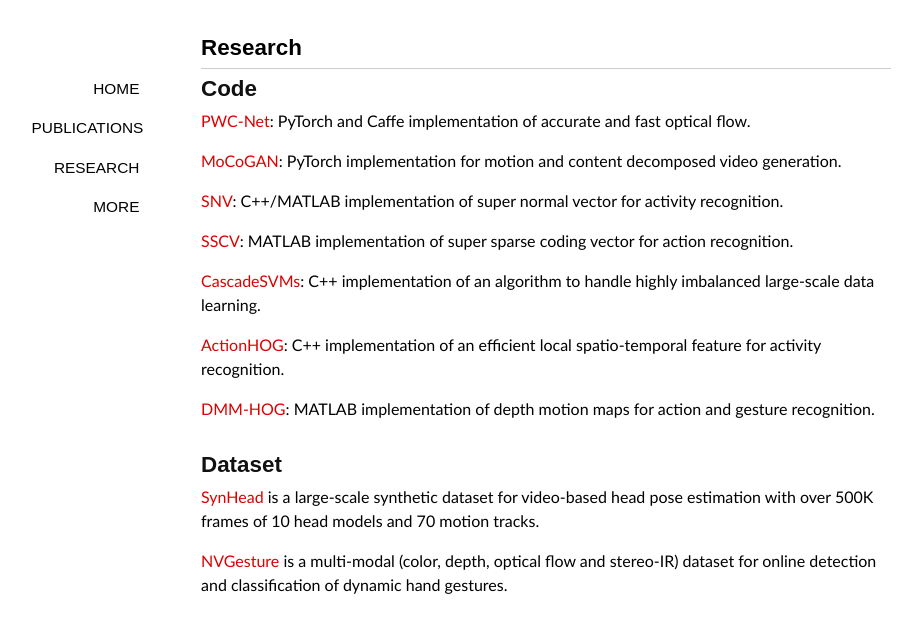
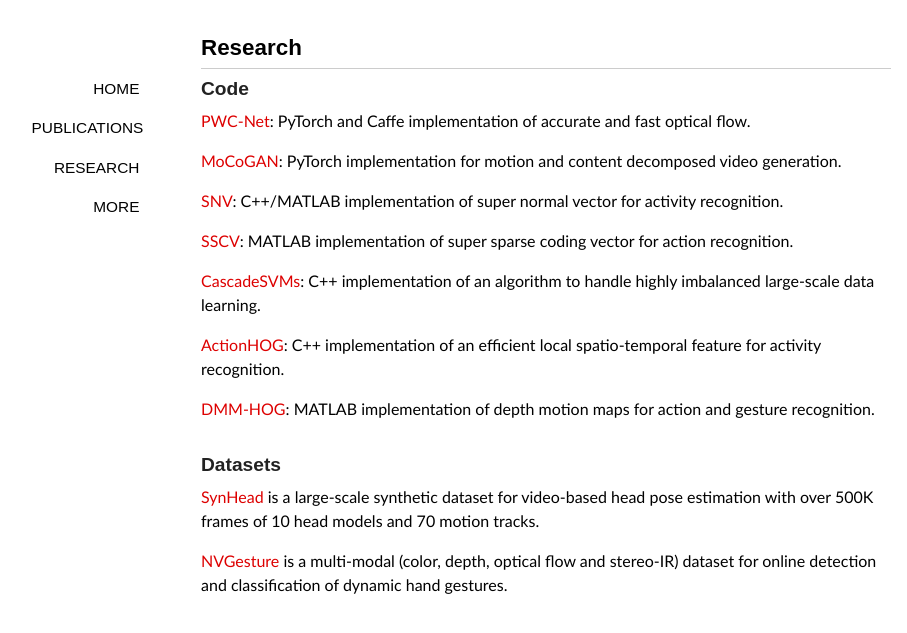
Before and after one commit to xiaodongyang/xiaodongyang.github.io, a Jekyll site: the page built from research/index.md, in a window 1280 px wide. Shown: the top 633 px of the page, without its empty margins (94-1001 px from the left). Built offline with Jekyll 4.4.1, drawn with Linux system fonts in a browser that asks for light colours; some web fonts are replaced.

Commit message:
Update index.md

```diff
--- a/research/index.md
+++ b/research/index.md
@@ -3,7 +3,7 @@
 title: Research
 comments: no
 ---
-## Code
+### Code
 
 [PWC-Net](https://github.com/NVlabs/PWC-Net): PyTorch and Caffe implementation of accurate and fast optical flow.
 
@@ -20,7 +20,7 @@
 [DMM-HOG](/code/dmm-hog): MATLAB implementation of depth motion maps for action and gesture recognition.
 <br>
 
-## Dataset
+### Datasets
 
 [SynHead](https://research.nvidia.com/publication/dynamic-facial-analysis-bayesian-filtering-recurrent-neural-networks) is a large-scale synthetic dataset for video-based head pose estimation with over 500K frames of 10 head models and 70 motion tracks.
 
```
